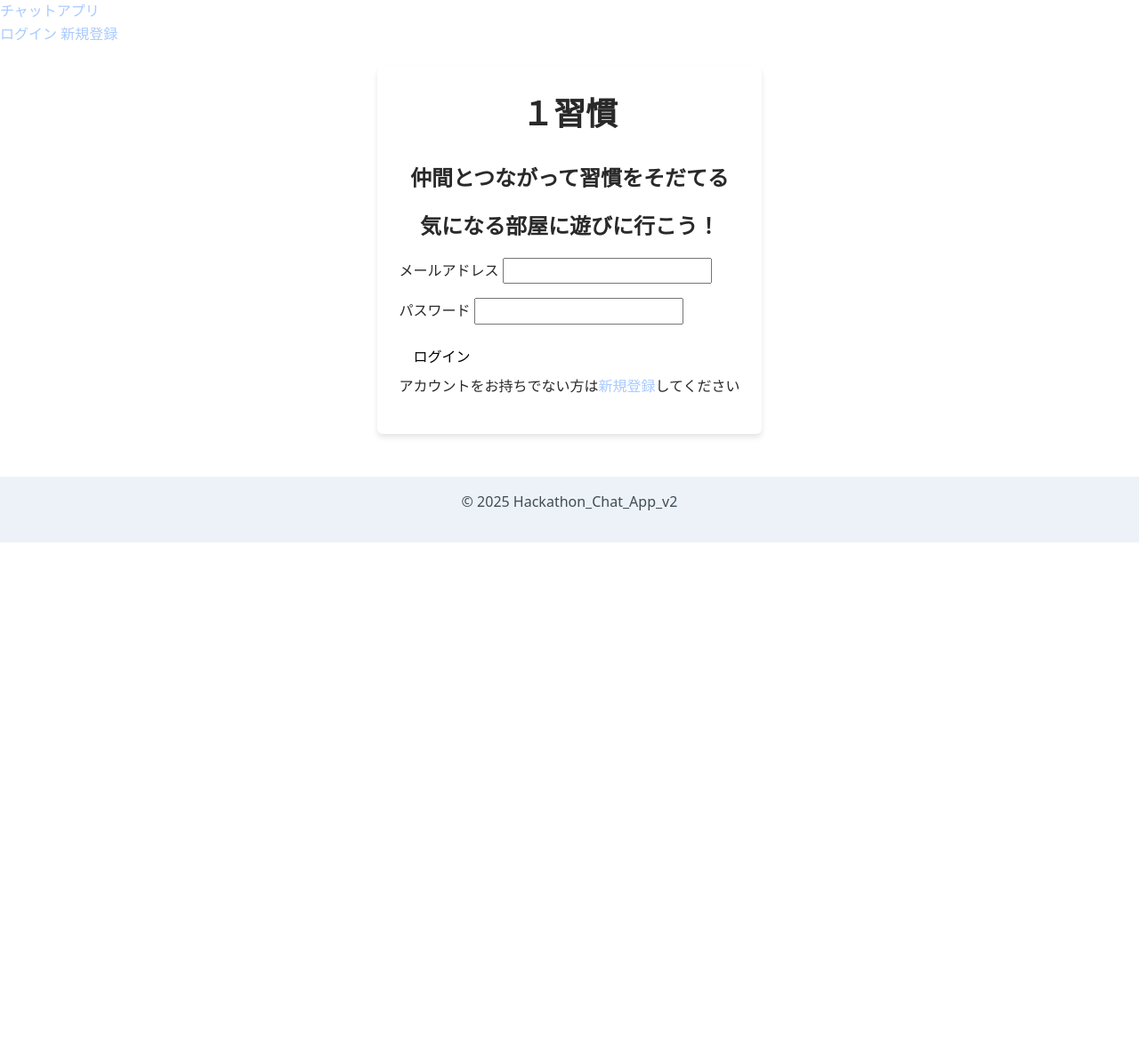
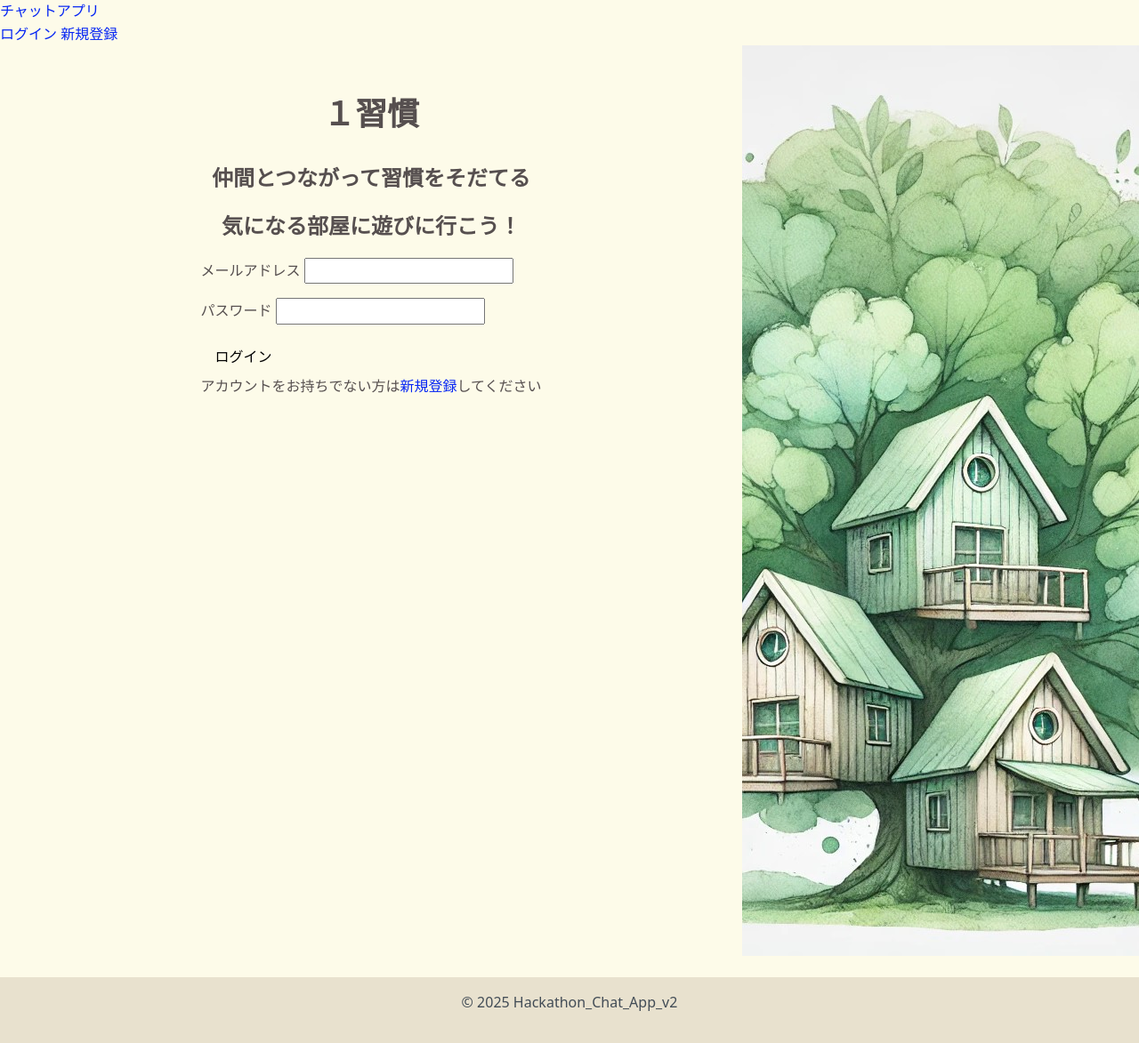
Before and after one commit to tama2407/hackathon_chat_app_v2, a Flask app: page /auth/login in a window 1280 px wide. Shown: the whole page at 89% size. Before the commit the page ends 610 px from the top, so only its background shows below. Run offline with Flask 3, Linux system fonts and the light colour scheme.

Commit message:
フッターのデザインを修正

```diff
--- a/static/css/base/variables.css
+++ b/static/css/base/variables.css
@@ -1,20 +1,21 @@
 :root {
   /* 基本の色  */
-  --color-primary: #a9caff;
+  --color-primary: #0525f3;
   --color-primary-dark: #0051a7;
   --color-secondary: #787e84;
   --color-secondary-dark: #5e6266;
   --color-success: #139b33;
   --color-danger: #b00020;
   --color-danger-dark: #75081c;
-  --color-text-primary: #2a2929;
+  --color-text-primary: #564f4f;
   --color-text-secondary: #424c56;
-  --color-bg-primary: #ffffff;
+  --color-bg-primary: #fdfbe9;
   --color-bg-secondary: #ecf2f8;
 
   /* このアプリ用  */
   --color-base: #fffce6;
   --color-black: #000000;
+  --color-brawn: #5121021e;
   --color-dark-green: #4c503d;
   --color-pale-green: #567371;
   --color-azuki: #401b2a;
--- a/static/css/layout/footer.css
+++ b/static/css/layout/footer.css
@@ -1,5 +1,5 @@
 footer {
-  background-color: var(--color-bg-secondary);
+  background-color: var(--color-brawn);
   color: var(--color-text-secondary);
   text-align: center;
   padding: var(--spacing-md);
--- a/static/css/pages/auth.css
+++ b/static/css/pages/auth.css
@@ -8,13 +8,19 @@
   flex-direction: row-reverse;
 }
 
+.auth-main-pic {
+  background-repeat: no-repeat;
+  background-attachment: fixed;
+  background-size: cover;
+  width: 32vw;
+  height: 100vh;
+}
+
 .auth-form {
   max-width: 500px;
   margin: var(--spacing-lg) auto;
   padding: var(--spacing-lg);
   background: var(--color-bg-primary);
-  border-radius: var(--border-radius-md);
-  box-shadow: var(--shadow-md);
 }
 
 .auth-container h1 {
--- a/templates/auth/login.html
+++ b/templates/auth/login.html
@@ -5,6 +5,8 @@
 {% block content %}
 <div class="auth-wrapper">
   <div class="auth-container">
+  <img src="{{ url_for('static', filename='img/registration.png' )}}" class="login-main-pic">
+  </img>
     <div class="auth-form">
       <h1>１習慣</h1>
       <h2>仲間とつながって習慣をそだてる</h2>
```
